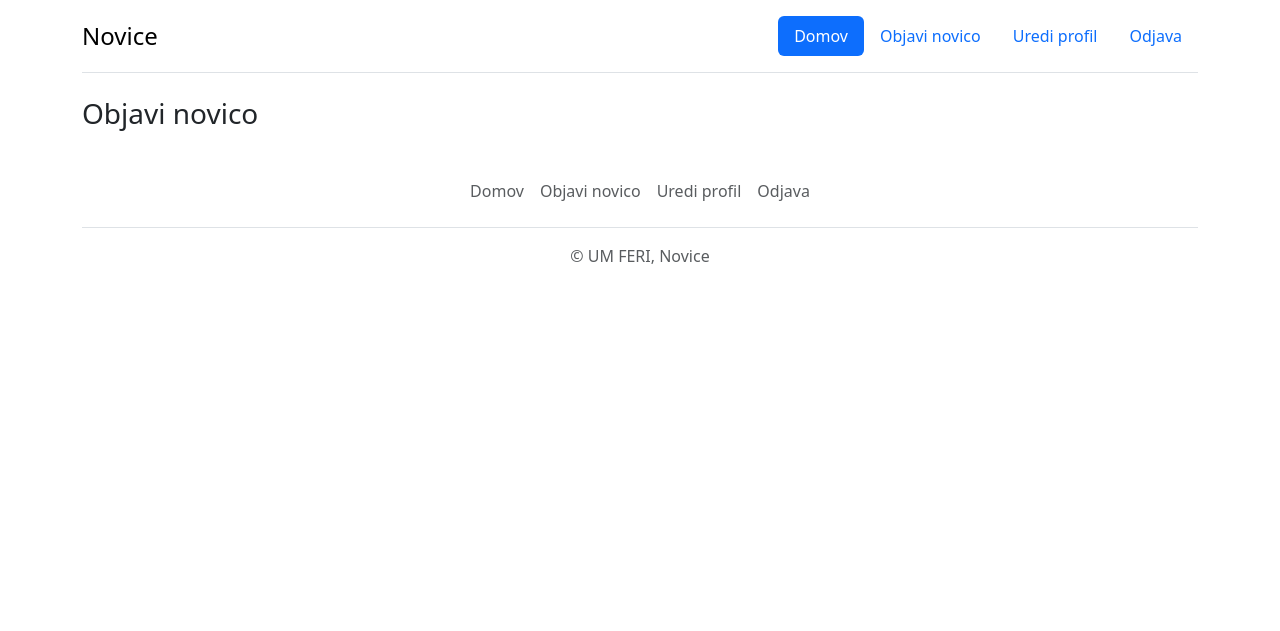
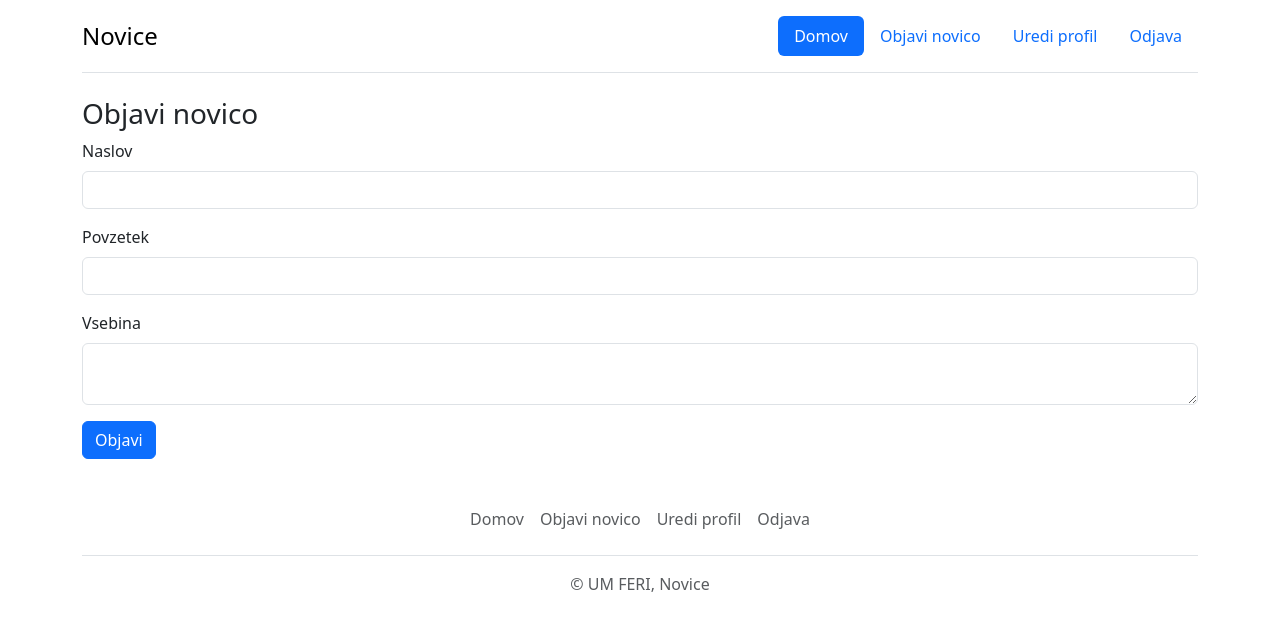
Before and after one commit to ErikHostnik/Vaja1-PHP-MySQL-in-MVC, a PHP site: page /articles/create in a window 1280 px wide. Shown: the top 631 px of the page. Run offline with PHP 8.4, Linux system fonts and the light colour scheme; the visitor is signed in with stand-in values (Sample User, id 1); a stand-in replaces the project's code that opens the database connection.

Commit message:
Implemented feature for users to post news and view them (aritcle/create)

```diff
--- a/controllers/articles_controller.php
+++ b/controllers/articles_controller.php
@@ -40,4 +40,30 @@ class articles_controller
     public function create(){
         require_once('views/articles/create.php');
     }
+
+    public function store()
+{
+    if (!isset($_SESSION['USER_ID'])) {
+        return call('auth', 'login');
+    }
+
+    if (!isset($_POST['title']) || !isset($_POST['abstract']) || !isset($_POST['text'])) {
+        return call('pages', 'error');
+    }
+
+    $title = $_POST['title'];
+    $abstract = $_POST['abstract'];
+    $text = $_POST['text'];
+    $user_id = $_SESSION['USER_ID'];
+
+    if (Article::create($title, $abstract, $text, date('Y-m-d H:i:s'), $user_id)) {
+        header("Location: /articles/index");
+    } else {
+        header("Location: /articles/create?error=4");
+    }
 }
+
+
+
+
+}
--- a/models/articles.php
+++ b/models/articles.php
@@ -55,4 +55,24 @@ class Article
         }
         return null;
     }
+
+    public static function create($title, $abstract, $text, $date, $user_id){
+        $db = Db::getInstance();
+        $title = mysqli_real_escape_string($db, $title);
+        $abstract = mysqli_real_escape_string($db, $abstract);
+        $text = mysqli_real_escape_string($db, $text);
+        $user_id = $_SESSION['USER_ID'];
+
+        $query = "INSERT INTO articles (title, abstract, text,  user_id) VALUES ('$title', '$abstract', '$text', '$user_id');";
+
+        if($db->query($query)){
+            return true;
+        }
+        else{
+            return false;
+        }
+
+    }
+
+
 }
--- a/routes.php
+++ b/routes.php
@@ -27,13 +27,13 @@ $controllers = array(
   'pages' => ['error'],
   'users' => ['create', 'store'],
   'auth' => ['login', 'authenticate'],
-  'articles' => ['index', 'show']
+  'articles' => ['index', 'show', 'create', 'store']
 );
 // Če je prijavljen, mu dovolimo še urejanje profila, odjavo in objavo novic
 if(isset($_SESSION["USER_ID"])){
   $controllers['users'] = array_merge($controllers['users'], ['edit', 'update']);
   $controllers['auth'] = array_merge($controllers['auth'], ['logout']);
-  $controllers['articles'] = array_merge($controllers['articles'], ['create']); // TODO: 'list', 'store', 'edit', 'update', 'delete'
+  $controllers['articles'] = array_merge($controllers['articles'], ['create', 'store']); // TODO: 'list', 'edit', 'update', 'delete'
 }
 
 // Preverimo, če zahteva kliče controller in akcijo iz zgornjega seznama
--- a/views/articles/create.php
+++ b/views/articles/create.php
@@ -1,3 +1,18 @@
 <div class="container">
     <h3>Objavi novico</h3>
+    <form action="/articles/store" method="POST" >
+        <div class="mb-3">
+            <label for="title" class="form-label">Naslov</label>
+            <input type="text" class="form-control" id="title" name="title" value="<?php echo isset($_POST["title"]) ? $_POST["title"]: ""; ?>">
+        </div>
+        <div class="mb-3">
+            <label for="abstract" class="form-label">Povzetek</label>
+            <input type="text" class="form-control" id="abstract" name="abstract" value="<?php echo isset($_POST["abstract"]) ? $_POST["abstract"]: ""; ?>">
+        </div>
+        <div class="mb-3">
+            <label for="text" class="form-label">Vsebina</label>
+            <textarea class="form-control" id="text" name="text"><?php echo isset($_POST["text"]) ? $_POST["text"]: ""; ?></textarea>
+        </div>
+        <button type="submit" class="btn btn-primary" name="publish">Objavi</button>
+    </form>
 </div>
```
